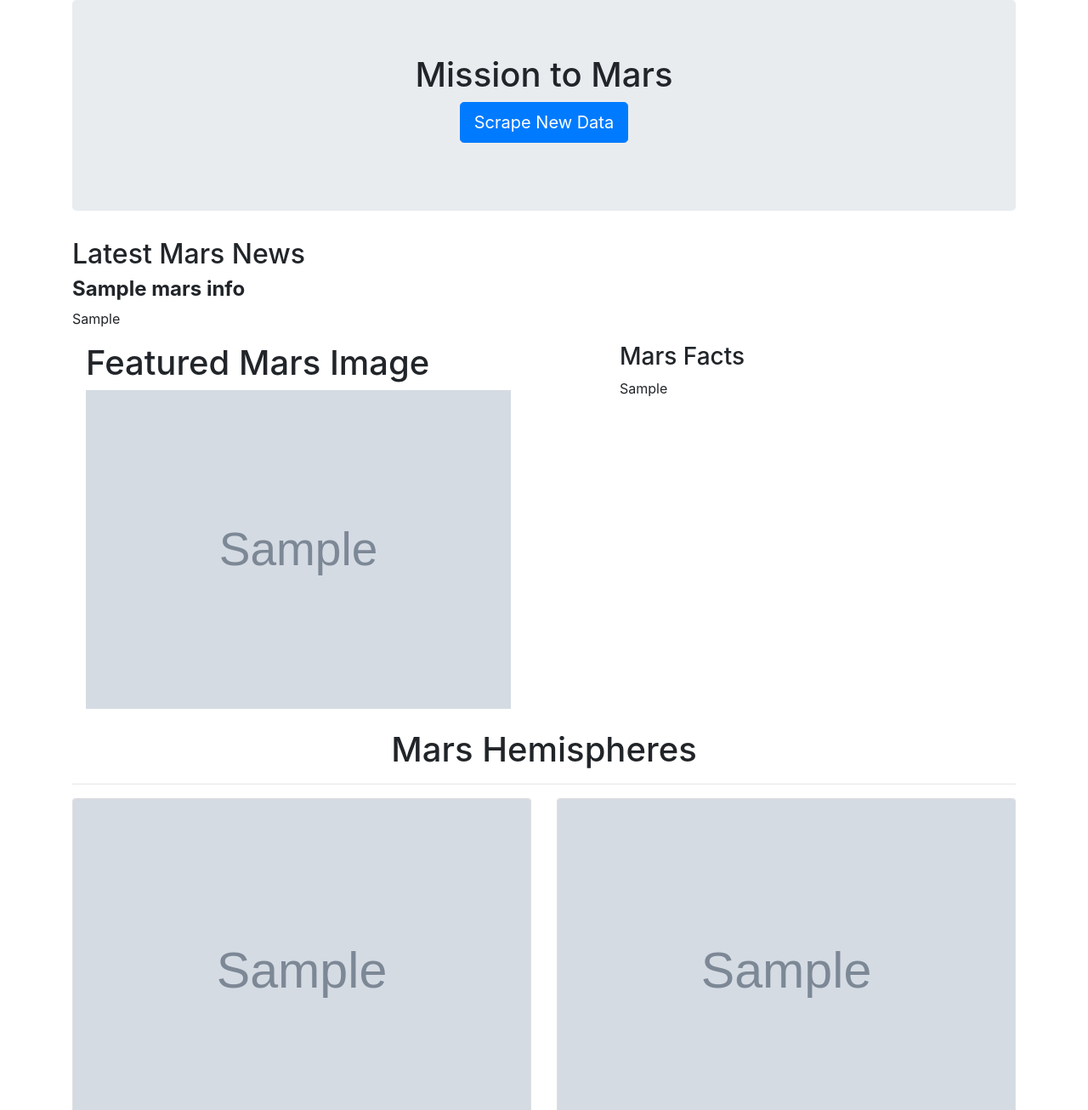
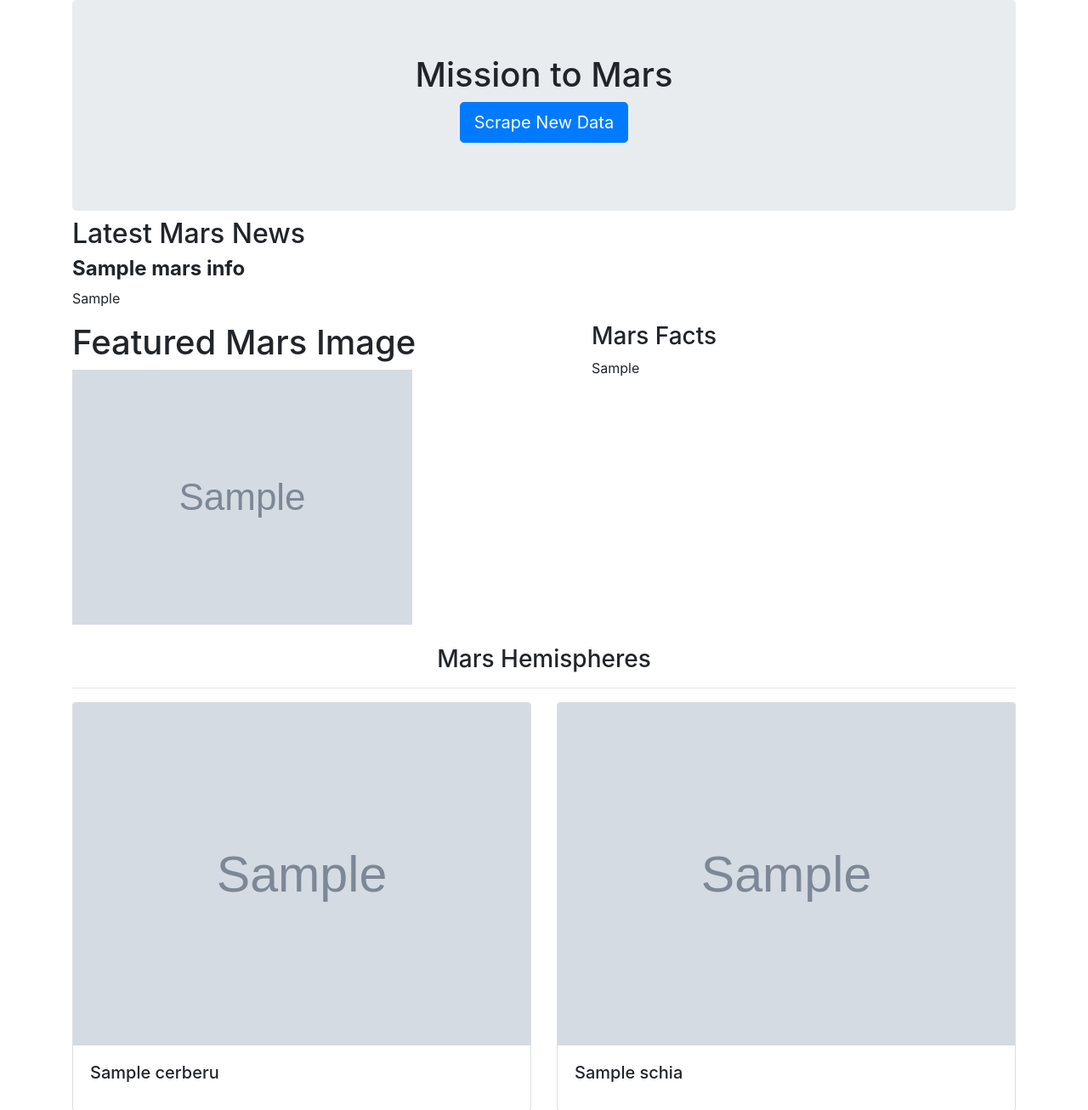
Before and after one commit to adrianstrecker/web-scraping-challenge, a Flask app: page / in a window 1280 px wide. Shown: the top 1306 px of the page at 85% size. Run offline with Flask 2, Linux system fonts and the light colour scheme; grey boxes marked "Sample" are stand-in pictures; a database or web service that is not in the repository returns one stand-in record (values such as "Sample title"); some libraries are stand-ins or nearby versions.

Commit message:
Cleaned up code and added comments

```diff
--- a/Missions to Mars/templates/index.html
+++ b/Missions to Mars/templates/index.html
@@ -21,17 +21,17 @@
             <h1>Mission to Mars</h1>
             <p><a class="btn btn-primary btn-lg" href="/scrape" role="button">Scrape New Data</a></p>
         </div>
-        <h2>Latest Mars News</h2>
+        <h2 class="mt-n4">Latest Mars News</h2>
         {% for m in mars_info %}
         <h4 class="heading" style="font-weight: bold;">{{ m.news_title }}</h4>
         {{ m.news_p }}
         <!-- Mars Data -->
         <div class="row mx-md-n5">
-            <div class="col px-md-5"><div class="p-3 bg-white"><h1>Featured Mars Image</h1><img src="{{ m.featured_image_url }}" width="500" class="float-left"></div></div>
+            <div class="col px-md-5 ml-n3"><div class="p-3 bg-white"><h1>Featured Mars Image</h1><img src="{{ m.featured_image_url }}"  class="float-left img-fluid"></div></div>
 
             <div class="col px-md-5"><div class="p-3 bg-white"><h3>Mars Facts</h3> {{ m.facts_table | safe }}</div></div>
           </div><br>
-           <div class="text-center"><h1>Mars Hemispheres</h1></div><hr>
+           <div class="text-center"><h3>Mars Hemispheres</h3></div><hr>
           <div class="row row-cols-1 row-cols-md-2">
             <div class="col mb-4">
               <div class="card">
```
Also changed, not shown: Missions to Mars/app.py (+1 -15 lines), Missions to Mars/scrape_mars.py (+1 -9 lines), 1 other file.
